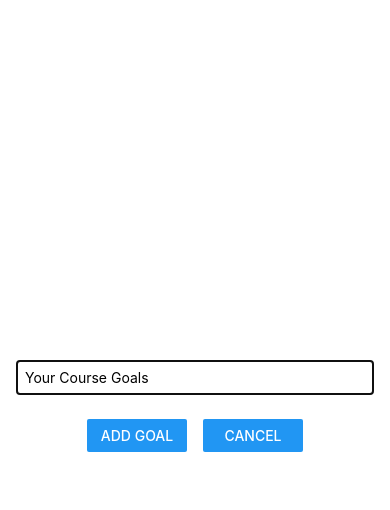
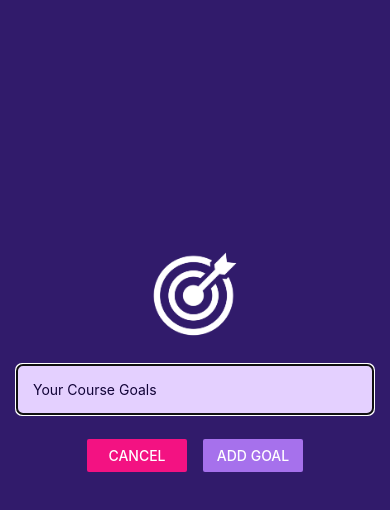
Before and after one commit to LanceStasinski/ReactNativeCourse, a React Native app: screen / in a window 390 px wide. Both pictures are taken after a click on the button "ADD NEW GOAL". Shown: the top 510 px of the page. Built offline with nearby package versions, Linux system fonts and the light colour scheme.

Commit message:
style: Update app styles

```diff
--- a/App.tsx
+++ b/App.tsx
@@ -1,5 +1,6 @@
 import { useState } from "react";
 import { StyleSheet, View, FlatList, Button } from "react-native";
+import { StatusBar } from "expo-status-bar";
 
 import GoalItem from "./components/GoalItem";
 import GoalInput from "./components/GoalInput";
@@ -12,10 +13,6 @@
 export default function App() {
   const [courseGoals, setCourseGoals] = useState<Goal[]>([]);
   const [modalIsVisible, setModalIsVisible] = useState(false);
-
-  const startAddGoalHandler = () => {
-    setModalIsVisible(true);
-  };
 
   const toggleModal = () => {
     setModalIsVisible((prevState) => !prevState);
@@ -36,13 +33,15 @@
   };
 
   return (
+    <>
+      <StatusBar style='light' />
       <View style={styles.appContainer}>
-      <Button
-        title="Add New Goal"
-        color="#5e0acc"
-        onPress={toggleModal}
+        <Button title="Add New Goal" color="#9c5fec" onPress={toggleModal} />
+        <GoalInput
+          showModal={modalIsVisible}
+          onToggleModal={toggleModal}
+          onAddGoal={addGoalHandler}
         />
-      <GoalInput showModal={modalIsVisible} onToggleModal={toggleModal} onAddGoal={addGoalHandler} />
         <View style={styles.goalsContainer}>
           <FlatList
             data={courseGoals}
@@ -60,6 +59,7 @@
           />
         </View>
       </View>
+    </>
   );
 }
 
--- a/app.json
+++ b/app.json
@@ -5,6 +5,7 @@
     "version": "1.0.0",
     "orientation": "portrait",
     "icon": "./assets/icon.png",
+    "backgroundColor": "#1e085a",
     "splash": {
       "image": "./assets/splash.png",
       "resizeMode": "contain",
--- a/components/GoalInput.tsx
+++ b/components/GoalInput.tsx
@@ -7,6 +7,7 @@
   NativeSyntheticEvent,
   TextInputChangeEventData,
   Modal,
+  Image,
 } from "react-native";
 
 const GoalInput: FC<{
@@ -28,6 +29,10 @@
   return (
     <Modal visible={props.showModal} animationType="slide">
       <View style={styles.inputContainer}>
+        <Image
+          style={styles.image}
+          source={require("../assets/images/goal.png")}
+        />
         <TextInput
           style={styles.textInput}
           placeholder="Your Course Goals"
@@ -36,10 +41,14 @@
         />
         <View style={styles.buttonContainer}>
           <View style={styles.button}>
-            <Button onPress={addGoalHandler} title="Add Goal" />
+            <Button
+              title="Cancel"
+              onPress={props.onToggleModal}
+              color="#f31282"
+            />
           </View>
           <View style={styles.button}>
-            <Button title="Cancel" onPress={props.onToggleModal} />
+            <Button onPress={addGoalHandler} title="Add Goal" color="#a671ec" />
           </View>
         </View>
       </View>
@@ -52,16 +61,23 @@
     flex: 1,
     justifyContent: "center",
     alignItems: "center",
-    marginBottom: 24,
     padding: 16,
-    borderBottomWidth: 1,
-    borderBottomColor: "#ccc",
+    paddingBottom: "40%",
+    backgroundColor: "#311b6b",
+  },
+  image: {
+    width: 100,
+    height: 100,
+    margin: 20,
   },
   textInput: {
     borderWidth: 1,
-    borderColor: "#cccccc",
+    borderColor: "#e4d0ff",
+    backgroundColor: "#e4d0ff",
     width: "100%",
-    padding: 8,
+    borderRadius: 6,
+    padding: 16,
+    color: "#120438",
   },
   buttonContainer: {
     marginTop: 16,
```
Also changed, not shown: assets/images/goal.png (added). Lines whose indentation alone changed are shown as unchanged.
